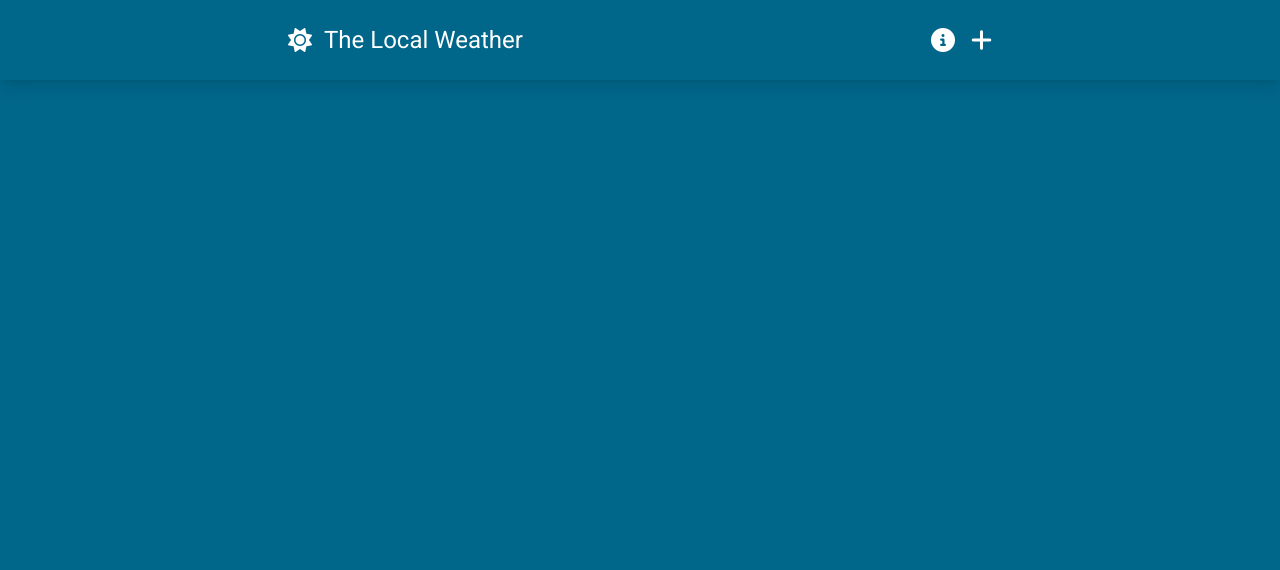
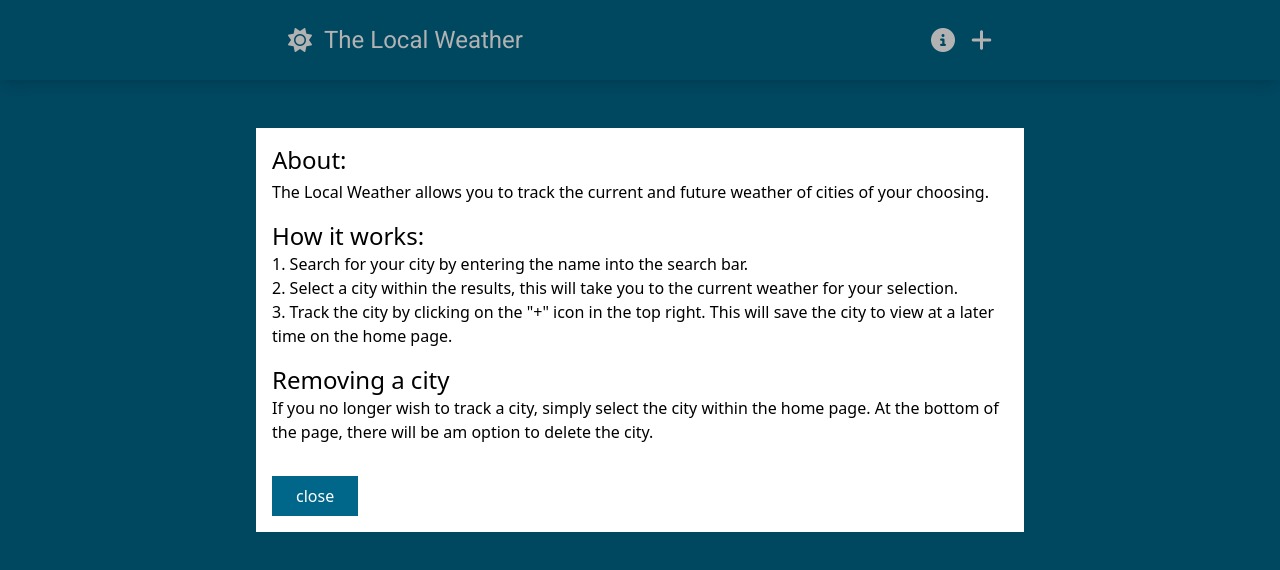
Before and after one commit to hanbit10/weatherapp_vue, a Vue app in the folder frontend/: page / in a window 1280 px wide. Both pictures are taken after a click on the icon 943 px from the left and 40 px from the top of the page. Shown: the top 570 px of the page. Built offline with nearby package versions, Linux system fonts and the light colour scheme.

Commit message:
Reusable Modal

```diff
--- /dev/null
+++ b/frontend/src/components/BaseModal.vue
@@ -0,0 +1,64 @@
+<template>
+  <Teleport to="body">
+    <Transition name="modal-outer">
+      <div
+        v-show="modalActive"
+        class="absolute w-full bg-black bg-opacity-30 h-screen top-0 left-0 flex justify-center px-8"
+      >
+        <Transition name="modal-inner">
+          <div
+            v-if="modalActive"
+            class="p-4 bg-white self-start mt-32 max-w-screen-md"
+          >
+            <slot />
+            <button
+              class="text-white mt-8 bg-weather-primary py-2 px-6"
+              @click="$emit('close-modal')"
+            >
+              close
+            </button>
+          </div>
+        </Transition>
+      </div></Transition
+    >
+  </Teleport>
+</template>
+
+<script setup>
+defineProps({
+  modalActive: {
+    type: Boolean,
+    default: false,
+  },
+});
+defineEmits(["close-modal"]);
+</script>
+
+<style scoped>
+.modal-outer-enter-active,
+.modal-outer-leave-active {
+  transition: opacity 0.3s cubic-bezier(0.52, 0.02, 0.19, 1.02);
+}
+
+.modal-outer-enter-from,
+.modal-outer-leave-to {
+  opacity: 0;
+}
+
+.modal-inner-enter-active {
+  transition: all 0.3s cubic-bezier(0.52, 0.02, 0.19, 1.02) 0.15s;
+}
+
+.modal-inner-leave-active {
+  transition: all 0.3s cubic-bezier(0.52, 0.02, 0.19, 1.02);
+}
+
+.modal-inner-enter-from {
+  opacity: 0;
+  transform: scale(0.8);
+}
+
+.modal-inner-leave-to {
+  transform: scale(0.8);
+}
+</style>
--- a/frontend/src/components/SiteNavigation.vue
+++ b/frontend/src/components/SiteNavigation.vue
@@ -12,17 +12,53 @@
       <div class="flex gap-4 flex-1 justify-end">
         <i
           class="fa-solid fa-circle-info text-2xl hove:text-weather-secondary duration-150 cursor-pointer"
+          @click="toggleModal"
         ></i>
         <i
           class="fa-solid fa-plus text-2xl hove:text-weather-secondary duration-150 cursor-pointer"
         ></i>
       </div>
+      <BaseModal :modalActive="modalActive" @close-modal="toggleModal">
+        <div class="text-black">
+          <h1 class="text-2xl mb-1">About:</h1>
+          <p class="mb-4">
+            The Local Weather allows you to track the current and future weather
+            of cities of your choosing.
+          </p>
+          <h2 class="text-2xl">How it works:</h2>
+          <ol class="list-decimal list-inside mb-4">
+            <li>
+              Search for your city by entering the name into the search bar.
+            </li>
+            <li>
+              Select a city within the results, this will take you to the
+              current weather for your selection.
+            </li>
+            <li>
+              Track the city by clicking on the "+" icon in the top right. This
+              will save the city to view at a later time on the home page.
+            </li>
+          </ol>
+
+          <h2 class="text-2xl">Removing a city</h2>
+          <p>
+            If you no longer wish to track a city, simply select the city within
+            the home page. At the bottom of the page, there will be am option to
+            delete the city.
+          </p>
+        </div></BaseModal
+      >
     </nav>
   </header>
 </template>
 
 <script setup>
 import { RouterLink } from "vue-router";
+import { ref } from "vue";
+import BaseModal from "./BaseModal.vue";
+
+const modalActive = ref(null);
+const toggleModal = () => {
+  modalActive.value = !modalActive.value;
+};
 </script>
-
-<style lang="scss" scoped></style>
```
